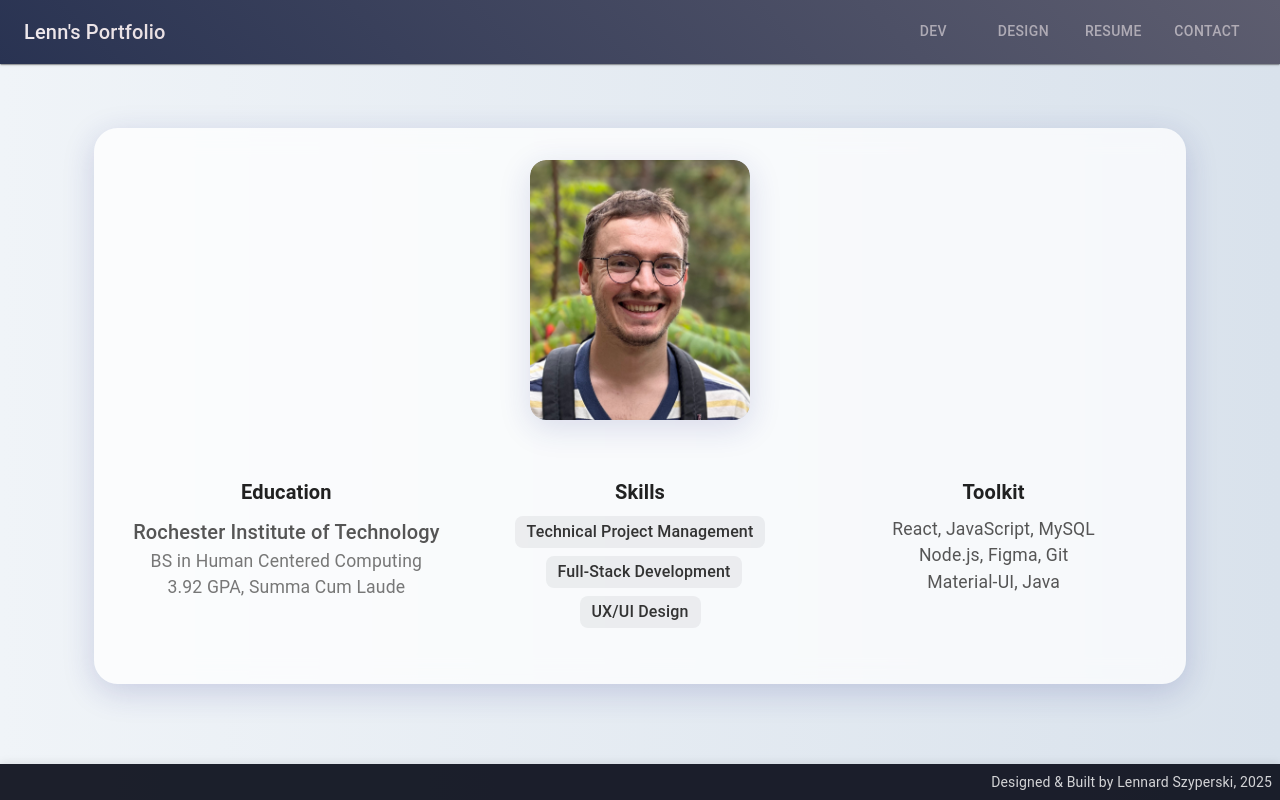
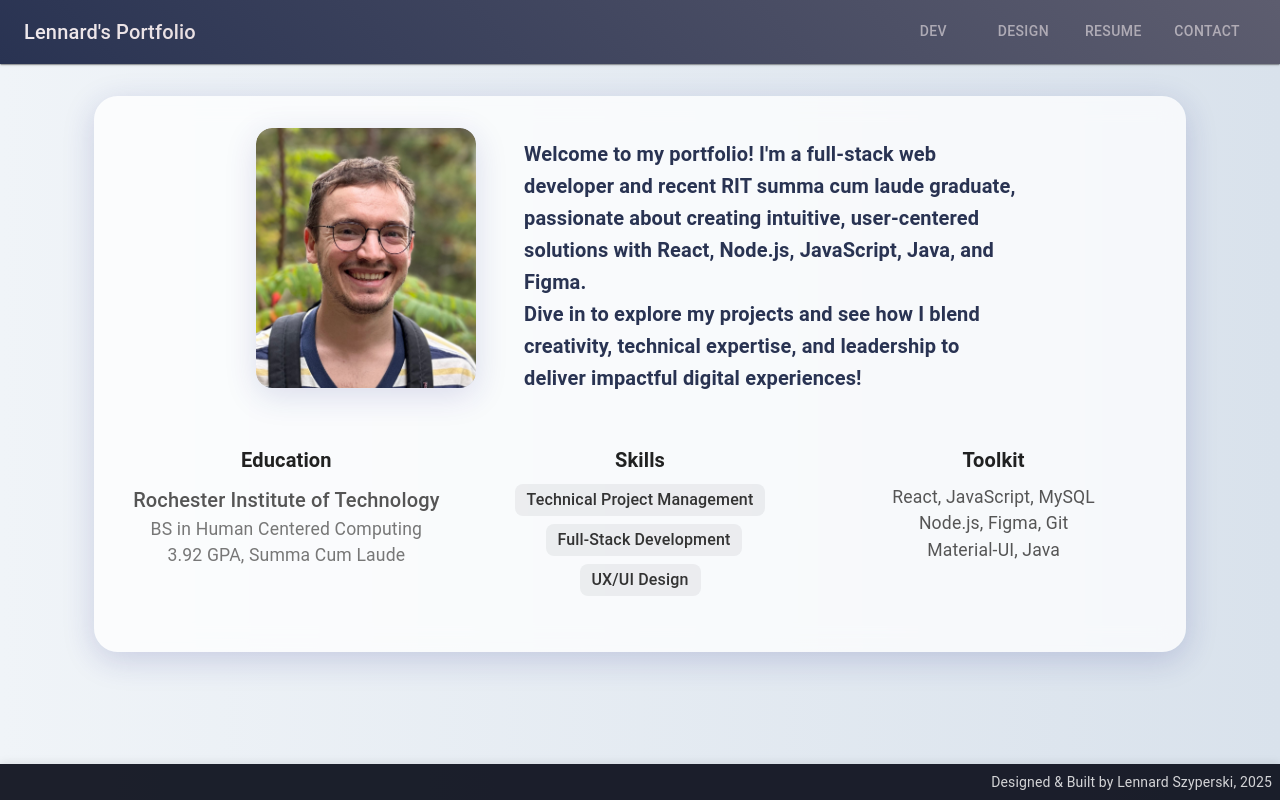
Before and after one commit to lennard-s/portfolio-website, a React (Create React App) app: page / in a window 1280 px wide. Built offline with nearby package versions, Linux system fonts and the light colour scheme; some icons are missing.

Commit message:
top level layout fix

```diff
--- a/public/index.html
+++ b/public/index.html
@@ -24,20 +24,11 @@
       work correctly both with client-side routing and a non-root public URL.
       Learn how to configure a non-root public URL by running `npm run build`.
     -->
-    <title>React App</title>
+    <title>Lennard's Portfolio</title>
   </head>
   <body>
     <noscript>You need to enable JavaScript to run this app.</noscript>
     <div id="root"></div>
-    <!--
-      This HTML file is a template.
-      If you open it directly in the browser, you will see an empty page.
 
-      You can add webfonts, meta tags, or analytics to this file.
-      The build step will place the bundled scripts into the <body> tag.
-
-      To begin the development, run `npm start` or `yarn start`.
-      To create a production bundle, use `npm run build` or `yarn build`.
-    -->
   </body>
 </html>
--- a/src/App.js
+++ b/src/App.js
@@ -1,5 +1,6 @@
 import React from "react";
 import Theme from "./theme";
+import { Box } from "@mui/material";
 import { ThemeProvider } from "@mui/material/styles";
 import { CssBaseline } from "@mui/material";
 import { BrowserRouter as Router, Routes, Route } from "react-router-dom";
@@ -16,7 +17,22 @@ function App() {
     <ThemeProvider theme={Theme}>
       <CssBaseline />
       <Router>
+        <Box
+          sx={{
+            display: "flex",
+            flexDirection: "column",
+            minHeight: "100vh", // Full viewport height
+          }}
+        >
           <AppBarComponent />
+          <Box
+            component="main"
+            sx={{
+              flex: 1, // Fills space between AppBar and BottomBar
+              overflow: "auto", // Allows scrolling for long content
+              pb: { xs: 6, md: 0 }, // Prevents BottomBar overlap on mobile
+            }}
+          >
             <Routes>
               <Route path="/" element={<LandingPage />} />
               <Route path="/resume" element={<Resume />} />
@@ -24,7 +40,9 @@ function App() {
               <Route path="/dev" element={<Dev />} />
               <Route path="/design" element={<Design />} />
             </Routes>
+          </Box>
           <BottomBar />
+        </Box>
       </Router>
     </ThemeProvider>
   );
--- a/src/components/appBar.jsx
+++ b/src/components/appBar.jsx
@@ -1,6 +1,7 @@
 import React, { useState, useEffect } from "react";
 import {
   AppBar,
+  Box,
   Toolbar,
   Typography,
   Tabs,
@@ -79,7 +80,22 @@ export default function AppBarComponent() {
           to="/"
           onClick={handleLogoClick} // Reset tabs when clicked
         >
-          Lenn's Portfolio
+          <Box
+            component="span"
+            sx={{
+              display: { xs: "inline", md: "none" },
+            }}
+          >
+            Lenn's Portfolio
+          </Box>
+          <Box
+            component="span"
+            sx={{
+              display: { xs: "none", md: "inline" },
+            }}
+          >
+            Lennard's Portfolio
+          </Box>
         </Typography>
 
         {isMobile ? (
@@ -96,6 +112,12 @@ export default function AppBarComponent() {
               anchor="right"
               open={drawerOpen}
               onClose={handleDrawerToggle}
+              sx={{
+                "& .MuiDrawer-paper": {
+                  background: appBarGradient,
+                  color: "white",
+                },
+              }}
             >
               <List>
                 <ListItem
@@ -104,7 +126,12 @@ export default function AppBarComponent() {
                   to="/dev"
                   onClick={handleDrawerToggle}
                 >
-                  <ListItemText primary="Dev" />
+                  <ListItemText
+                    primary="Dev"
+                    slotProps={{
+                      primary: { sx: { color: "rgb(94.1% 91.8% 93.3%)" } },
+                    }}
+                  />
                 </ListItem>
                 <ListItem
                   button
@@ -112,7 +139,12 @@ export default function AppBarComponent() {
                   to="/design"
                   onClick={handleDrawerToggle}
                 >
-                  <ListItemText primary="Design" />
+                  <ListItemText
+                    primary="Design"
+                    slotProps={{
+                      primary: { sx: { color: "rgb(94.1% 91.8% 93.3%)" } },
+                    }}
+                  />
                 </ListItem>
                 <ListItem
                   button
@@ -120,7 +152,12 @@ export default function AppBarComponent() {
                   to="/resume"
                   onClick={handleDrawerToggle}
                 >
-                  <ListItemText primary="Resume" />
+                  <ListItemText
+                    primary="Resume"
+                    slotProps={{
+                      primary: { sx: { color: "rgb(94.1% 91.8% 93.3%)" } },
+                    }}
+                  />
                 </ListItem>
                 <ListItem
                   button
@@ -128,7 +165,12 @@ export default function AppBarComponent() {
                   to="/contact"
                   onClick={handleDrawerToggle}
                 >
-                  <ListItemText primary="Contact" />
+                  <ListItemText
+                    primary="Contact"
+                    slotProps={{
+                      primary: { sx: { color: "rgb(94.1% 91.8% 93.3%)" } },
+                    }}
+                  />
                 </ListItem>
               </List>
             </Drawer>
--- a/src/pages/landingPage.jsx
+++ b/src/pages/landingPage.jsx
@@ -43,19 +43,20 @@ export default function LandingPage() {
   return (
     <Box
       sx={{
-        maxHeight: { xs: "100vh", md: "100%" },
+        // maxHeight: { xs: "100vh", md: "100%" },
         display: "flex",
         alignItems: "center",
         justifyContent: "center",
-        pt: { xs: 15, md: 8 },
-        mb: { xs: 20, md: 0 },
+        p: { xs: 2, md: 4 },
+        // mb: { xs: 45, md: 0 },
+        // mt: { xs: 40, md: 4 },
       }}
     >
       <Fade in={show} timeout={500}>
         <Card
           elevation={8}
           sx={{
-            borderRadius: {xs: 0, md: 6},
+            borderRadius: { xs: 0, md: 6 },
             minWidth: { xs: "90vw", md: 900 },
             maxWidth: 1100,
             padding: { xs: 2, md: 4 },
@@ -72,6 +73,13 @@ export default function LandingPage() {
           }}
         >
           {/* Portrait Section */}
+          <Box
+            sx={{
+              display: "flex",
+              flexDirection: { xs: "column", md: "row" },
+              gap: { xs: 0, md: 6 },
+            }}
+          >
             <Fade in={show} timeout={1200}>
               <Box
                 sx={{
@@ -100,6 +108,30 @@ export default function LandingPage() {
                 </Box>
               </Box>
             </Fade>
+            <Fade in={show} timeout={2500}>
+              <Typography
+                variant="h6"
+                sx={{
+                  fontWeight: "bold",
+                  textAlign: "left",
+                  alignSelf: "center",
+                  color: "rgb(16.1% 20% 32.2%)",
+                  mb: 2,
+                  maxWidth: 500,
+                  padding: { xs: 2, md: 0 },
+                }}
+              >
+                Welcome to my portfolio! I'm a full-stack web developer and
+                recent RIT summa cum laude graduate, passionate about creating
+                intuitive, user-centered solutions with React, Node.js,
+                JavaScript, Java, and Figma.
+                <br />
+                Dive in to explore my projects and
+                see how I blend creativity, technical expertise, and leadership
+                to deliver impactful digital experiences!
+              </Typography>
+            </Fade>
+          </Box>
 
           {/* Introduction Section */}
           <CardContent
@@ -239,13 +271,22 @@ export default function LandingPage() {
               >
                 Toolkit
               </Typography>
-              <Typography variant="body1" sx={{ color: "#555", fontSize: "1.1rem" }}>
+              <Typography
+                variant="body1"
+                sx={{ color: "#555", fontSize: "1.1rem" }}
+              >
                 React, JavaScript, MySQL
               </Typography>
-              <Typography variant="body1" sx={{ color: "#555", fontSize: "1.1rem" }}>
+              <Typography
+                variant="body1"
+                sx={{ color: "#555", fontSize: "1.1rem" }}
+              >
                 Node.js, Figma, Git
               </Typography>
-              <Typography variant="body1" sx={{ color: "#555", fontSize: "1.1rem" }}>
+              <Typography
+                variant="body1"
+                sx={{ color: "#555", fontSize: "1.1rem" }}
+              >
                 Material-UI, Java
               </Typography>
             </Box>
```
Lines whose indentation alone changed are shown as unchanged.
